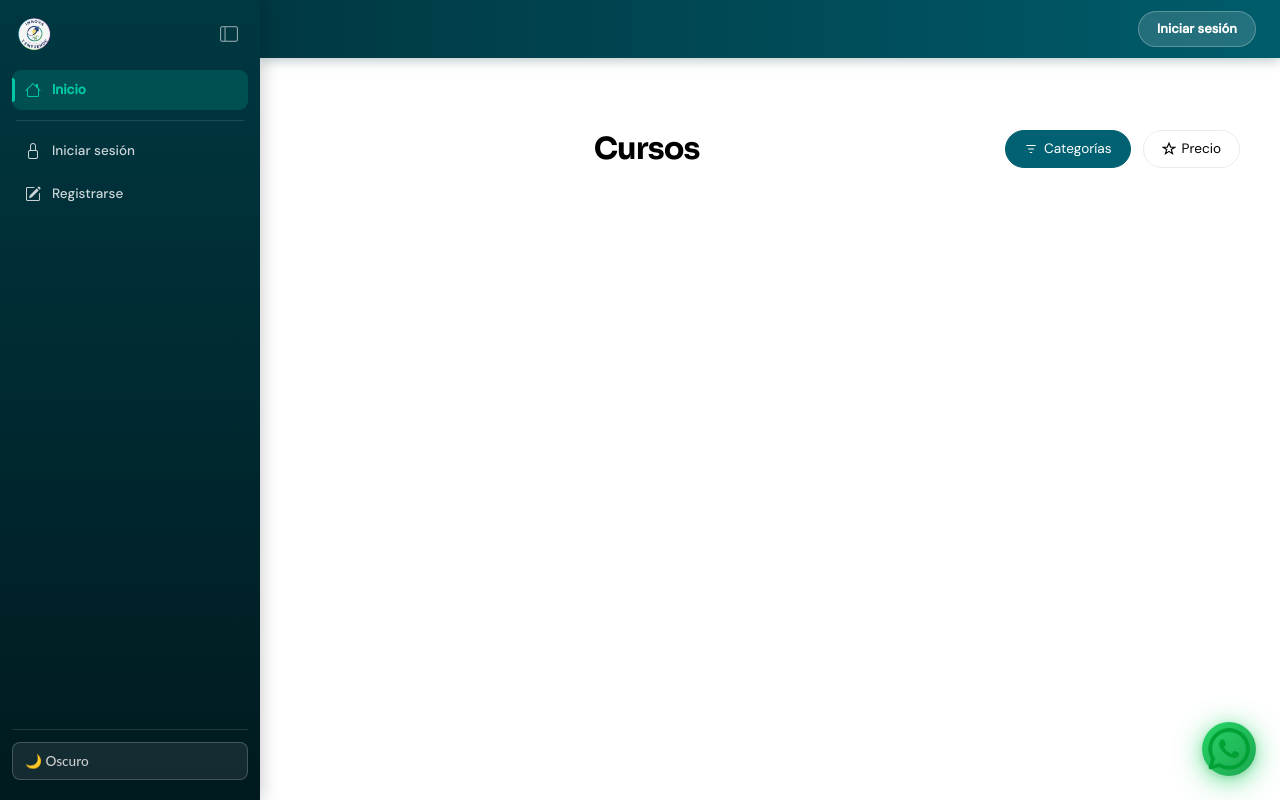
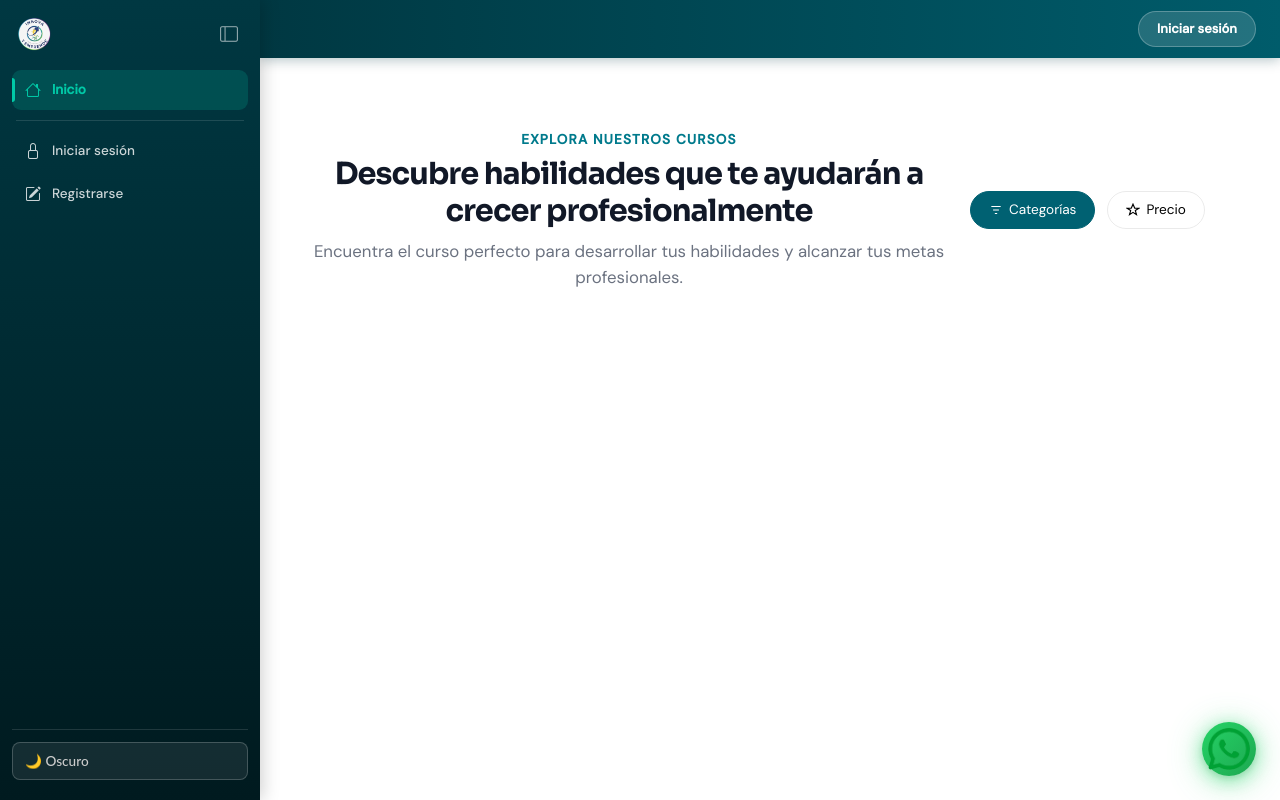
Before and after one commit to jlqexelente100-pixel/Innova-y-Emprende, a Flask app: page /index in a window 1280 px wide. Run offline with Flask 3, Linux system fonts and the light colour scheme; data that the repository does not hold is empty; parts of the project's set-up code (start-up, migrations or seed data) failed here and were passed over; some libraries are stand-ins or nearby versions.

Commit message:
colores admin

```diff
--- a/static/styles/inicio.css
+++ b/static/styles/inicio.css
@@ -50,6 +50,41 @@ body {
     -moz-osx-font-smoothing: grayscale;
 }
 
+.grupo_texto {
+    display: flex;
+    flex-direction: column;
+    gap: 6px;
+    max-width: 70%;
+}
+
+.primero{
+    color: #007a8c;
+    font-size: 0.85rem;
+    font-weight: 700;
+    text-transform: uppercase;
+    letter-spacing: 1.2px;
+}
+
+.segundo{
+    color: #111827;
+    font-size: 2.2rem;
+    font-weight: 800;
+    line-height: 1.2;
+    margin: 0;
+}
+
+.parrafo_titulo{
+    color: #6b7280;
+    font-size: 1.05rem;
+    font-weight: 400;
+    line-height: 1.5;
+    margin: 4px 0 0 0;
+}
+
+.grupo_botones {
+    display: flex;
+    gap: 12px;
+}
 /* ══════════════════════════════════════════════════
    SECTION HEADERS
 ══════════════════════════════════════════════════ */
@@ -379,6 +414,17 @@ body {
     .logo-whatsapp { width: 46px; height: 46px; bottom: 16px; right: 14px; }
 }
 
+@media (max-width: 768px) {
+    .courses-header-container {
+        flex-direction: column;
+        align-items: flex-start;
+        gap: 20px;
+    }
+    .text-group {
+        max-width: 100%;
+    }
+}
+
 /* ══════════════════════════════════════════════════
    DARK MODE  (selector unificado con darkmode.js)
 ══════════════════════════════════════════════════ */
--- a/templates/index.html
+++ b/templates/index.html
@@ -11,21 +11,28 @@
 
   <!-- Encabezado + filtros -->
   <div class="filtros-bar">
-    <h2>Cursos</h2>
 
-    <button class="filtro-btn active">
-      <svg fill="none" stroke="currentColor" stroke-width="2" viewBox="0 0 24 24">
+   <div class="grupo_texto">
+      <span class="primero">Explora Nuestros Cursos</span>
+      <h2 class="segundo">Descubre habilidades que te ayudarán a crecer profesionalmente</h2>
+      <p class="parrafo_titulo">Encuentra el curso perfecto para desarrollar tus habilidades y alcanzar tus metas profesionales.</p>
+    </div>
+
+    <div class="grupo_botones">
+     <button class="filtro-btn active">
+       <svg fill="none" stroke="currentColor" stroke-width="2" viewBox="0 0 24 24">
         <path d="M4 6h16M7 12h10M10 18h4"/>
       </svg>
       Categorías
-    </button>
+     </button>
 
-    <button class="filtro-btn">
+     <button class="filtro-btn">
       <svg fill="none" stroke="currentColor" stroke-width="2" viewBox="0 0 24 24">
         <path d="M12 2l3 7h7l-6 4 2 7-6-4-6 4 2-7-6-4h7z"/>
       </svg>
       Precio
-    </button>
+     </button>
+    </div>
   </div>
 
   <!-- Grid de cursos -->
--- a/templates/registrar.html
+++ b/templates/registrar.html
@@ -64,12 +64,6 @@
                 <input type="password" class="form-control" id="exampleInputPassword1" name="password" required>
               </div>
 
-              <select class="Rol" name="rol" required>
-                <option value="" selected disabled>Tipo de rol</option>
-                <option value="alumno">Alumno</option>
-                <option value="profesor">Profesor</option>
-              </select>
-
               <div class="regresar-seguir">
                 <button type="submit" class="btn btn-primary btn-lg">Registrarse</button>
                 <p class="link-lateral">Ya tienes cuenta?<br><a href="{{ url_for('login') }}">Iniciar sesion</a></p>
```
Also changed, not shown: static/styles/admin/dashboard_admin.css (+7 -7 lines).
